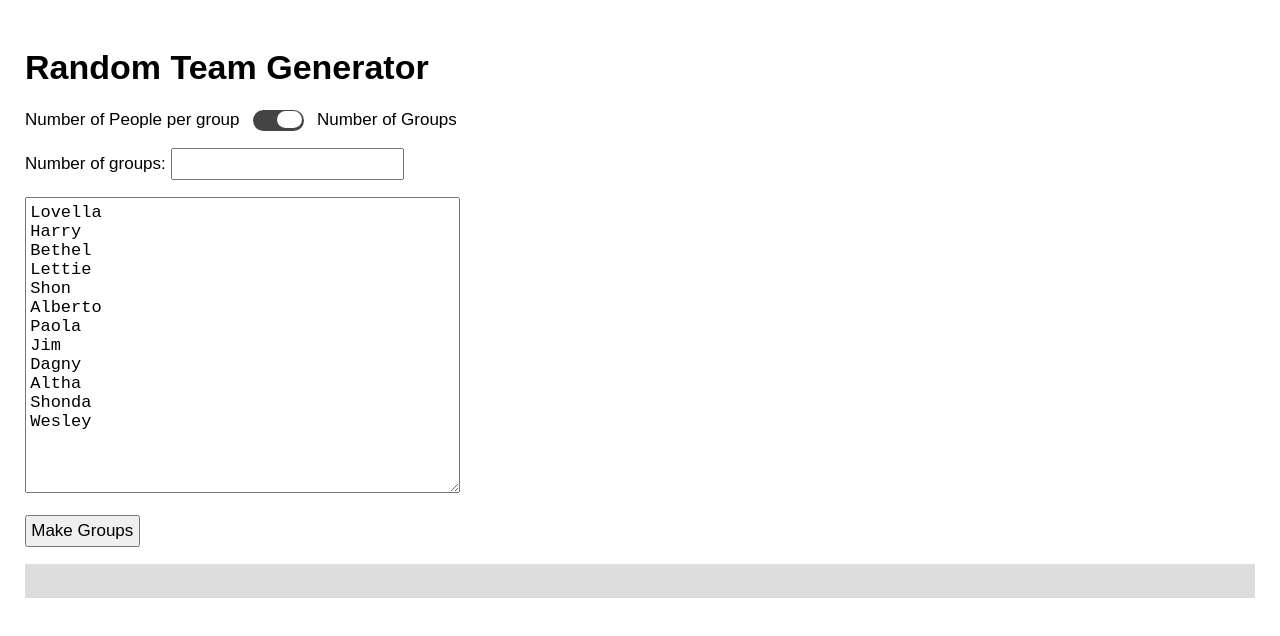
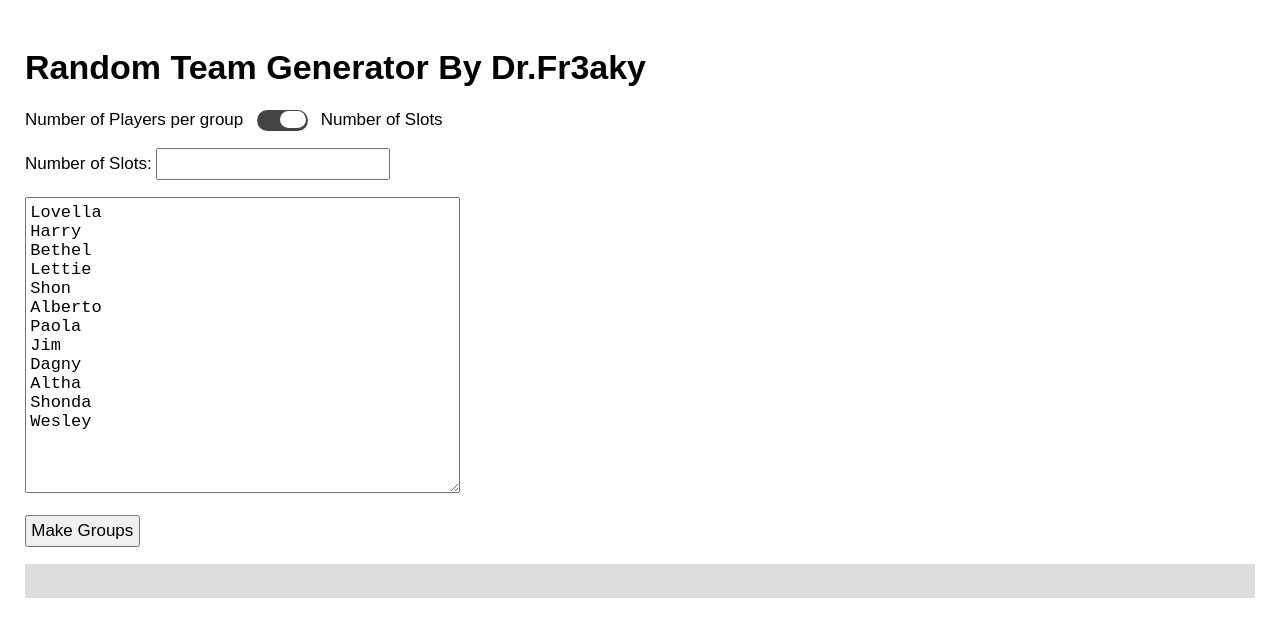
Before and after one commit to pankaj764/random, a plain HTML site: page index.html in a window 1280 px wide. Drawn offline with nearby package versions, Linux system fonts and the light colour scheme.

Commit message:
Update index.html

```diff
--- a/index.html
+++ b/index.html
@@ -111,12 +111,12 @@
 </head>
 
 <body translate="no">
-    <h1>Random Team Generator</h1>
+    <h1>Random Team Generator By Dr.Fr3aky</h1>
     <div class="wrap alt">
-        <p class="toggle-wrap">Number of People per group <a class="choice" href="#choice"><strong>TOGGLE</strong><span
-                    class="switch"></span></a> Number of Groups</p>
-        <p class="pergroup-wrap">Number of students per group: <input class="pergroup" type="integer" value="" /></p>
-        <p class="numgroups-wrap">Number of groups: <input class="numgroups" type="integer" value="" /></p>
+        <p class="toggle-wrap">Number of Players per group <a class="choice" href="#choice"><strong>TOGGLE</strong><span
+                    class="switch"></span></a> Number of Slots</p>
+        <p class="pergroup-wrap">Number of Players per group: <input class="pergroup" type="integer" value="" /></p>
+        <p class="numgroups-wrap">Number of Slots: <input class="numgroups" type="integer" value="" /></p>
         <p><textarea name="students" id="students" cols="40" rows="15">Lovella
 Harry
 Bethel
```
